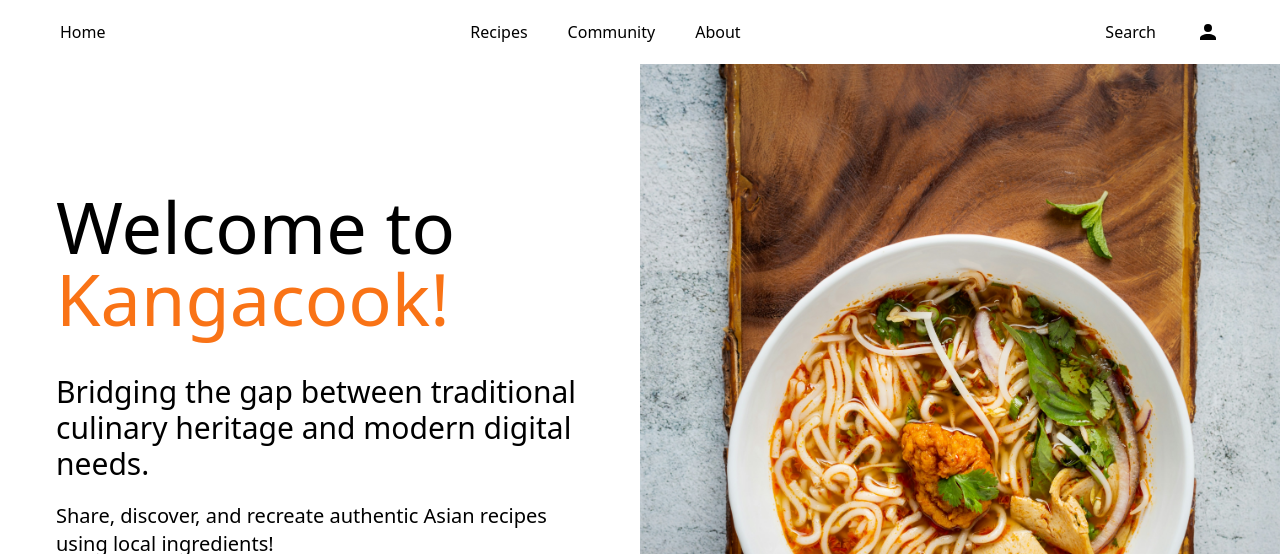
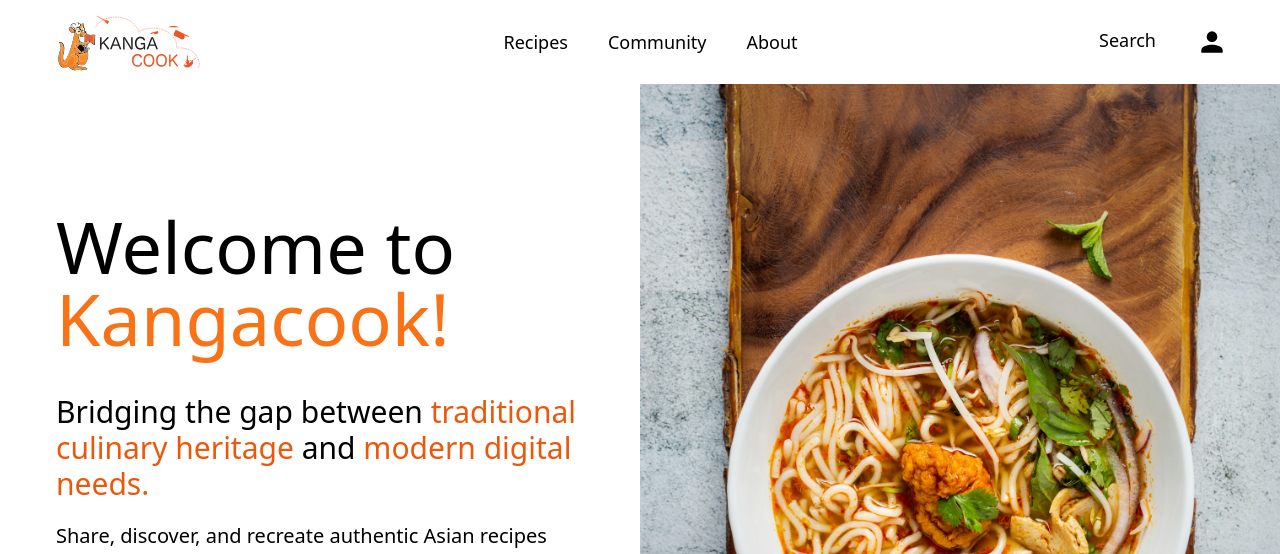
Before and after one commit to yd24/online-assessment-client, a React (Vite) app in the folder kanga-app/: page / in a window 1280 px wide. Shown: the top 554 px of the page. Built offline with nearby package versions, Linux system fonts and the light colour scheme.

Commit message:
Add logo and adjust stylings

```diff
--- a/kanga-app/src/components/Footer.jsx
+++ b/kanga-app/src/components/Footer.jsx
@@ -4,7 +4,7 @@ function Footer(props) {
             <div className="w-full flex bg-orange-400 px-10 py-20">
                 <div className="w-[1600px] mx-auto flex flex-col gap-[80px] lg:flex-row lg:justify-between">
                     <div className="flex flex-col">
-                        <h2 className="font-bold text-white text-xl mb-5">Kangacook</h2>
+                        <h2 className="font-bold text-white text-2xl mb-5">Kangacook</h2>
                         <ul className="flex flex-col gap-1 text-white text-lg">
                             <li>Our Team</li>
                             <li>Privacy</li>
@@ -12,7 +12,7 @@ function Footer(props) {
                         </ul>
                     </div>
                     <div className="flex flex-col">
-                        <h2 className="font-bold text-white text-xl mb-5">Follow us on Social Media!</h2>
+                        <h2 className="font-bold text-white text-2xl mb-5">Follow us on Social Media!</h2>
                         <ul className="flex gap-5">
                             <li>
                                 <a href='https://facebook.com'>
@@ -39,7 +39,7 @@ function Footer(props) {
                         </ul>
                     </div>
                     <div className="w-1/2 lg:w-auto flex flex-col lg:grow-[0.3]">
-                        <h2 className="font-bold text-white text-xl mb-5">Subscribe to our Newsletter</h2>
+                        <h2 className="font-bold text-white text-2xl mb-5">Subscribe to our Newsletter</h2>
                         <input className="px-3 py-2 mb-5" type="text" placeholder="youremail@email.com"/>
                         <button className="md:w-1/3 text-white font-bold p-2 border-2 border-white">Subscribe!</button>
                     </div>
--- a/kanga-app/src/components/Navbar.jsx
+++ b/kanga-app/src/components/Navbar.jsx
@@ -1,5 +1,7 @@
 import { useState } from 'react';
 import { Link } from 'react-router-dom';
+
+import logoUrl from '/img/kangacook_logo.svg';
 
 function Navbar(props) {
     const [open, setOpen] = useState(false);
@@ -10,20 +12,20 @@ function Navbar(props) {
 
     return (
         <div id="navigation-menu" className="w-full bg-white flex flex-col px-5 lg:px-10 items-between sticky top-0">
-            <div id="lg-nav" className="flex justify-between p-5">
-                <Link to ='/'>Home</Link>
-                <div className="hidden lg:flex gap-10">
+            <div id="lg-nav" className="flex justify-between items-center p-4 lg:p-3">
+                <Link to ='/'><img className="h-[60px]" src={logoUrl} /></Link>
+                <div className="hidden text-lg lg:flex gap-10">
                     <Link className="hover:text-orange-400" to='/recipes'>Recipes</Link>
                     <Link className="hover:text-orange-400" to='/community'>Community</Link>
                     <Link className="hover:text-orange-400" to='/about'>About</Link>
                 </div>
-                <div className="hidden lg:flex gap-10">
+                <div className="hidden lg:flex gap-10 text-lg">
                     <p>Search</p>
-                    <div className="w-[24px] h-[24px]">
+                    <div className="w-[32px] h-[32px]">
                         <svg xmlns="http://www.w3.org/2000/svg" viewBox="0 0 24 24"><title>account</title><path d="M12,4A4,4 0 0,1 16,8A4,4 0 0,1 12,12A4,4 0 0,1 8,8A4,4 0 0,1 12,4M12,14C16.42,14 20,15.79 20,18V20H4V18C4,15.79 7.58,14 12,14Z" /></svg>
                     </div>
                 </div>
-                <div id="mobile-nav-icon" className="lg:hidden w-[24px] h-[24px]" onClick={toggleMobileNav}>
+                <div id="mobile-nav-icon" className="lg:hidden w-[32px] h-[32px]" onClick={toggleMobileNav}>
                     {!open
                     ?
                     <svg xmlns="http://www.w3.org/2000/svg" viewBox="0 0 24 24"><title>menu</title><path d="M3,6H21V8H3V6M3,11H21V13H3V11M3,16H21V18H3V16Z" /></svg>
@@ -33,13 +35,13 @@ function Navbar(props) {
                 </div>
             </div>
             {open &&
-                <div id="mobile-nav" className="lg:hidden flex flex-col items-center text-center w-full bg-white pb-10 fixed top-10 left-0">
+                <div id="mobile-nav" className="lg:hidden flex flex-col items-center text-center w-full bg-white pb-5 fixed top-20 left-0">
                     <p className="p-8">Search</p>
                     <ul className="flex flex-col gap-8">
                         <li><Link to='/recipes'>Recipes</Link></li>
                         <li><Link to='/community'>Community</Link></li>
                         <li><Link to='/about'>About</Link></li>
-                        <li>Login / Sign-up</li>
+                        <li className="border-t border-slate-500 py-8"><a href="#">Login / Sign-up</a></li>
                     </ul>
                 </div>
             }
--- a/kanga-app/src/pages/HomePage.jsx
+++ b/kanga-app/src/pages/HomePage.jsx
@@ -17,7 +17,7 @@ function HeroSection(props) {
         <div className="flex h-[88vh] mb-10 lg:mb-20">
             <div className="lg:w-1/2 flex flex-col items-center lg:items-start justify-center p-10 lg:pl-14 bg-mobile_hero_1 lg:bg-none bg-cover bg-[center_top_4em] bg-fixed">
                 <h1 className="w-full text-5xl md:text-7xl text-white lg:text-black mb-10">Welcome to <strong className="lg:font-normal lg:text-orange-500">Kangacook!</strong></h1>
-                <p className="text-3xl md:text-3xl text-white lg:text-black mb-5 text-shadow">Bridging the gap between traditional culinary heritage and modern digital needs.</p>
+                <p className="text-3xl md:text-3xl text-white lg:text-black mb-5 text-shadow">Bridging the gap between <em className="text-white lg:text-orange-600 font-bold lg:font-normal not-italic">traditional culinary heritage</em> and <em className="text-white lg:text-orange-600 font-bold lg:font-normal not-italic">modern digital needs.</em></p>
                 <p className="w-full text-xl md:text-xl text-white lg:text-black mb-14 lg:mb-10 text-shadow">Share, discover, and recreate authentic Asian recipes using local ingredients!</p>
                 <div className=" md:w-full flex flex-col md:flex-row gap-10">
                     <button className="text-lg font-semibold md:font-normal bg-orange-400 text-white px-3 py-2">See Recipes</button>
```
